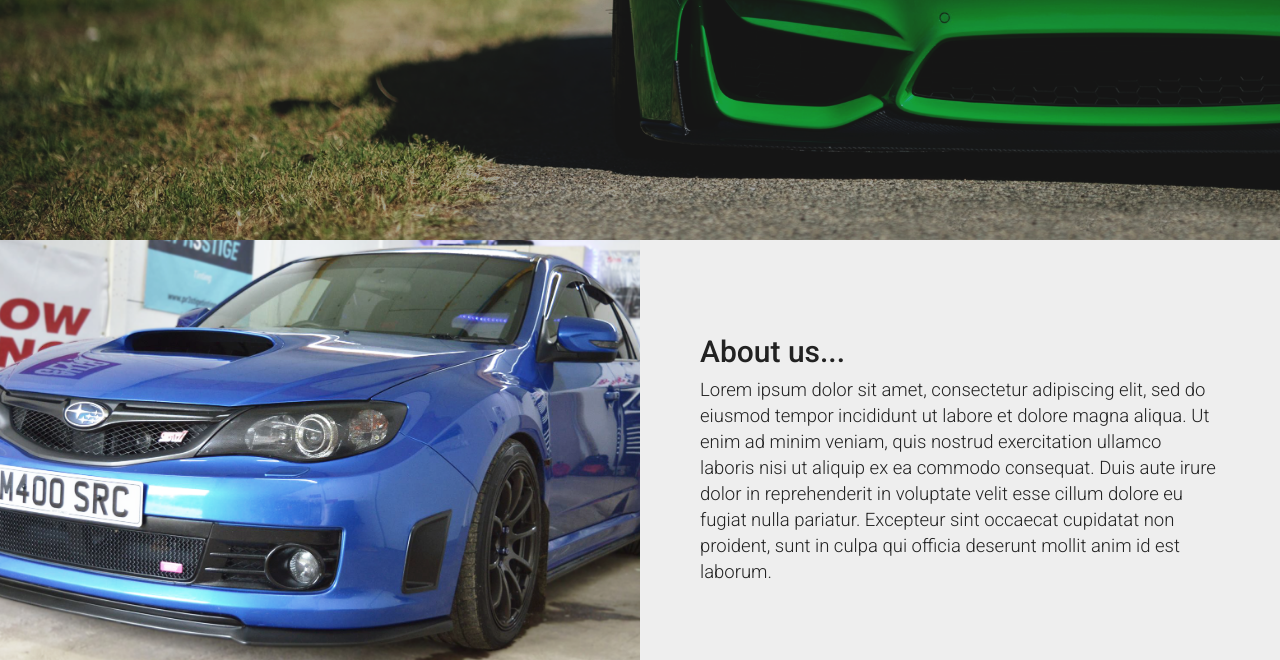
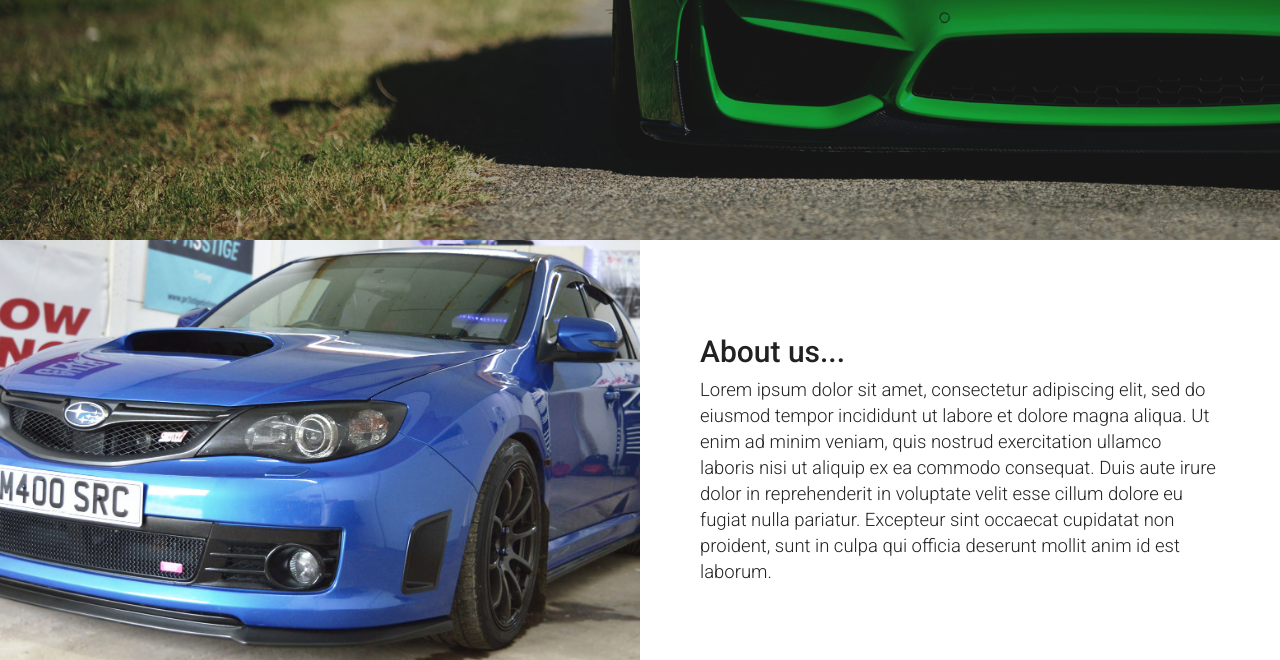
Before and after one commit to RichardEarsman/pr3stigetinting, a PHP site: page /pr3stigetinting-dev/index.html in a window 1280 px wide. Shown: the part 595-1255 px from the top of the page. Run offline with PHP 8.4, Linux system fonts and the light colour scheme.

Commit message:
about bg change

```diff
--- a/pr3stigetinting-dev/css/main.css
+++ b/pr3stigetinting-dev/css/main.css
@@ -266,7 +266,7 @@ section {
 }
 
 .background {
-    background: #eee;
+    background: #fff;
     color: #222;
     position: relative;
 }
```
